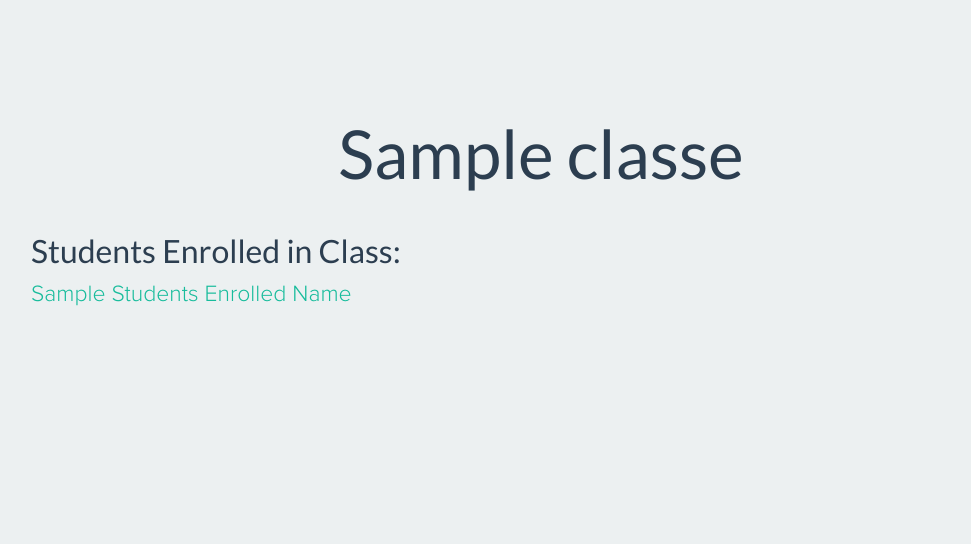
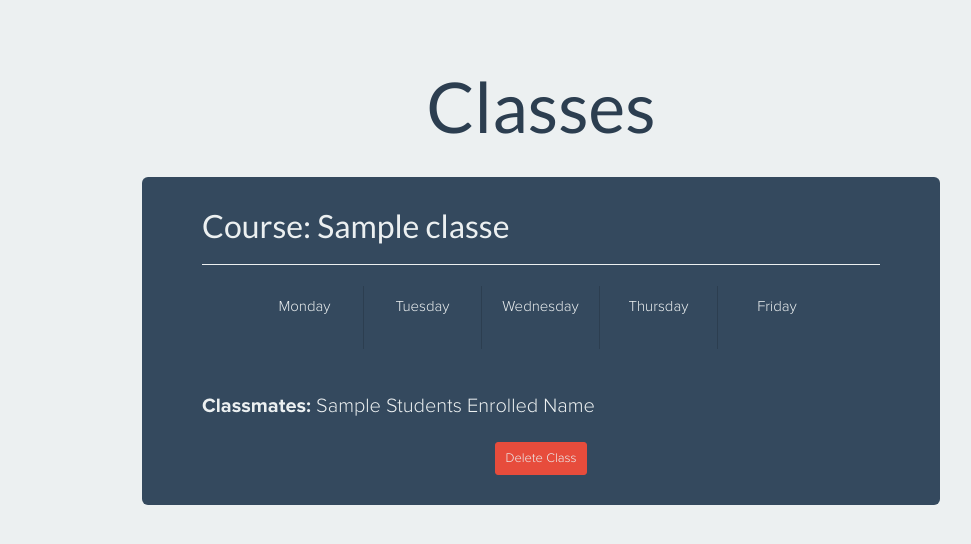
Before and after one commit to jzone3/ClassMatch, a Flask app: page / in a window 1280 px wide. Shown: the part 60-604 px from the top of the page, without its empty margins (99-1070 px from the left). Run offline with Flask 2, Linux system fonts and the light colour scheme; the visitor is signed in with stand-in values (Sample User, id 1); a database or web service that is not in the repository returns one stand-in record (values such as "Sample title"); some libraries are stand-ins or nearby versions.

Commit message:
classes and deleting classes

```diff
--- a/app.py
+++ b/app.py
@@ -39,7 +39,7 @@ def get_courses():
 	for c in user['classes']:
 		one_class = classes.find_one({'_id': c})
 		# courses[one_class['class_name']] = one_class['students_enrolled_names']
-		courses[one_class['class_name']] = one_class
+		courses[c] = one_class
 	return courses
 
 @app.route('/')
@@ -50,6 +50,25 @@ def index():
 			return redirect('/add')
 		return render_template('my_classes.html', signed_in=True, name=session['name'].title(),classes=courses)
 	return render_template("index.html", page="index")
+
+@app.route('/delete_class/<class_id>')
+def delete_class(class_id):
+	if logged_in():
+		class_id = ObjectId(class_id)
+		user = get_user(session.get('username'))
+		course = classes.find_one({"_id" : class_id})
+		if course is None:
+			return redirect('/classes')
+		index = course['students_enrolled_ids'].index(user.get("_id")) #will throw ValueError if problem, we should make error page
+		course['students_enrolled_ids'].pop(index)
+		if len(course['students_enrolled_ids']) == 0:
+			classes.remove({"_id":class_id})
+		course['students_enrolled_names'].pop(index)
+		classes.update({"_id" : class_id}, course)
+		user['classes'].pop(user['classes'].index(class_id))
+		users.update({"_id" : user.get("_id")}, user)
+		return redirect('/classes')
+	return redirect('/login')
 
 @app.route('/add', methods=['GET', 'POST'])
 def add_class():
--- a/static/custom.css
+++ b/static/custom.css
@@ -140,3 +140,30 @@ h1 {
 	width:40%;
 	float: right;
 }
+
+.class {
+	background-color: #34495e;
+	color: #ecf0f1;
+	padding-top: 10px;
+	padding-bottom: 30px;
+	width: 70%;
+	margin-left: auto;
+	margin-right: auto;
+}
+
+.class a {
+	color: #ecf0f1;
+}
+
+.class a:hover, .class a:active {
+	color: #95a5a6;
+}
+
+.students {
+	/*margin-left: 50px;*/
+	font-size: 20px;
+}
+
+.class-delete-btn:hover, .class-delete-btn:active {
+	color: white !important;
+}
--- a/templates/my_classes.html
+++ b/templates/my_classes.html
@@ -2,21 +2,65 @@
 {% block title %}My Classes{% endblock %}
 {% block content %}
 <div class="container">
-	<div class="jumbotron">
+	<h1>Classes</h1>
+	<br>
 	{% for c in classes %}
-		<div class="class">
-			<h1>{{c}}</h1>
+	<div class="class jumbotron">
+		<h2>Course: {{classes[c]['class_name']}}</h2>
 		<hr>
-			<h2>Students Enrolled in Class:</h2>
+		<div class="row center">
+			<div class="col-md-1">&nbsp;</div>
+			<div class="col-md-2 day-of-the-week day-of-the-week-right">
+				<span class="day">Monday</span>
+				<br/><br/>
+				{% if classes[c]['time']['monday'] %}
+				{{classes[c]['time']['monday'][0]}} - {{classes[c]['time']['monday'][1]}}
+				{% endif %}
+			</div>
+			<div class="col-md-2 day-of-the-week day-of-the-week-right">
+				<span class="day">Tuesday</span>
+				<br/><br/>
+				{% if classes[c]['time']['tuesday'] %}
+				{{classes[c]['time']['tuesday'][0]}} - {{classes[c]['time']['tuesday'][1]}}
+				{% endif %}
+			</div>
+			<div class="col-md-2 day-of-the-week day-of-the-week-right">
+				<span class="day">Wednesday</span>
+				<br/><br/>
+				{% if classes[c]['time']['wednesday'] %}
+				{{classes[c]['time']['wednesday'][0]}} - {{classes[c]['time']['wednesday'][1]}}
+				{% endif %}
+			</div>
+			<div class="col-md-2 day-of-the-week day-of-the-week-right">
+				<span class="day">Thursday</span>
+				<br/><br/>
+				{% if classes[c]['time']['thursday'] %}
+				{{classes[c]['time']['thursday'][0]}} - {{classes[c]['time']['thursday'][1]}}
+				{% endif %}
+			</div>
+			<div class="col-md-2 day-of-the-week">
+				<span class="day">Friday</span>
+				<br/><br/>
+				{% if classes[c]['time']['friday'] %}
+				{{classes[c]['time']['friday'][0]}} - {{classes[c]['time']['friday'][1]}}
+				{% endif %}
+			</div>
+			<div class="col-md-1">&nbsp;</div>
+		</div>
+		<br><br>
+		<div class="students">
+		<strong>Classmates: </strong>
 		{% for x in range(0,classes[c]['students_enrolled_names']|length) %}
 		{% if x != (classes[c]['students_enrolled_names']|length)-1 %}
-			<p style="display: inline;"><a href="/user/{{classes[c]['students_enrolled_ids'][x]}}">{{classes[c]['students_enrolled_names'][x].title()}}</a>, </p>
+		<a href="/user/{{classes[c]['students_enrolled_ids'][x]}}">{{classes[c]['students_enrolled_names'][x].title()}}</a>,
 		{% else %}
-			<p style="display: inline;"><a href="/user/{{classes[c]['students_enrolled_ids'][x]}}">{{classes[c]['students_enrolled_names'][x].title()}}</a></p>
+		<a href="/user/{{classes[c]['students_enrolled_ids'][x]}}">{{classes[c]['students_enrolled_names'][x].title()}}</a>
 		{% endif %}
 		{% endfor %}
 		</div>
+		<br>
+		<div class="center"><a href="/delete_class/{{c}}" class="class-delete-btn btn btn-sm btn-danger">Delete Class</a></div>
+	</div>
 	{% endfor %}
 </div>
-</div>
 {% endblock %}
```
Lines whose indentation alone changed are shown as unchanged.
